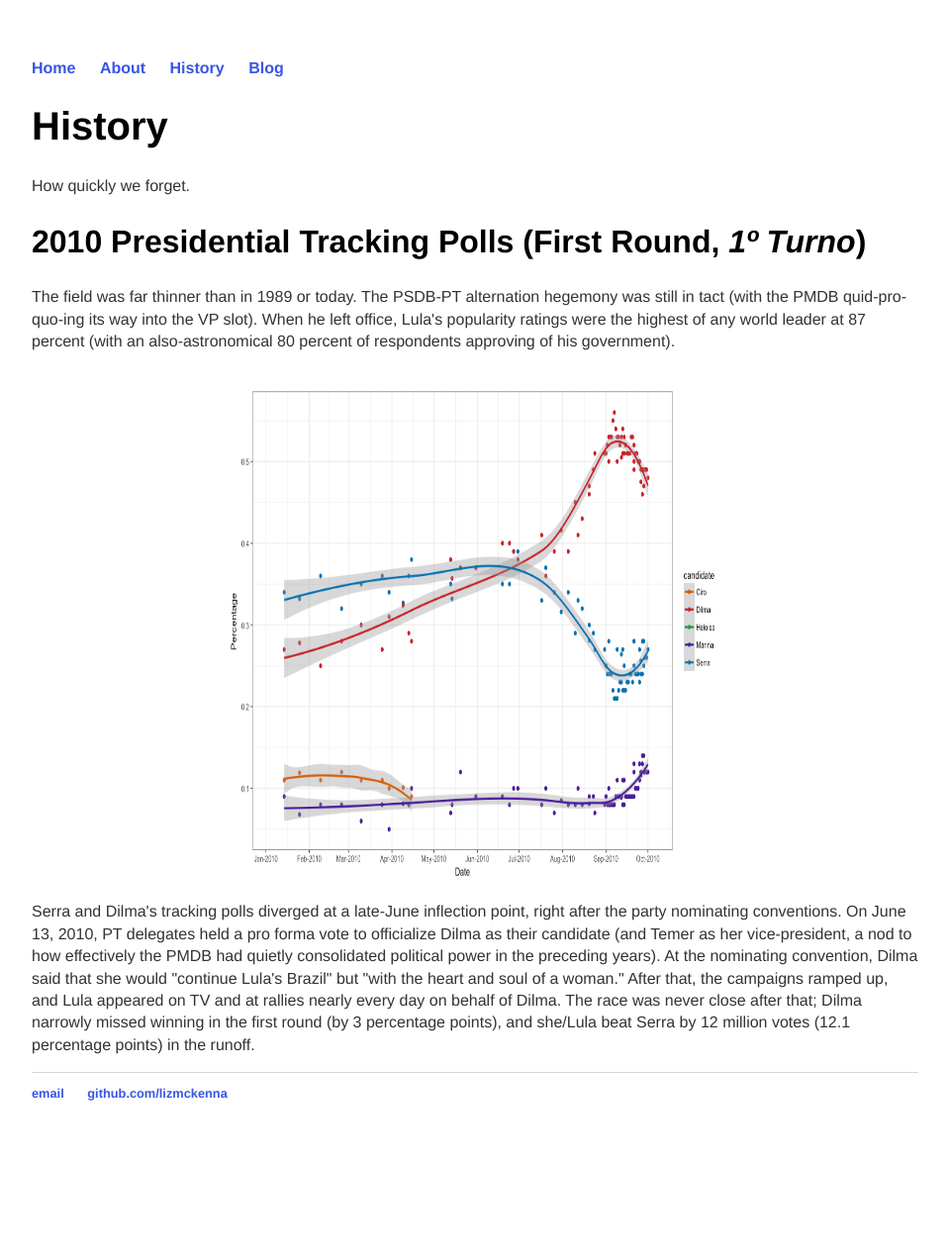
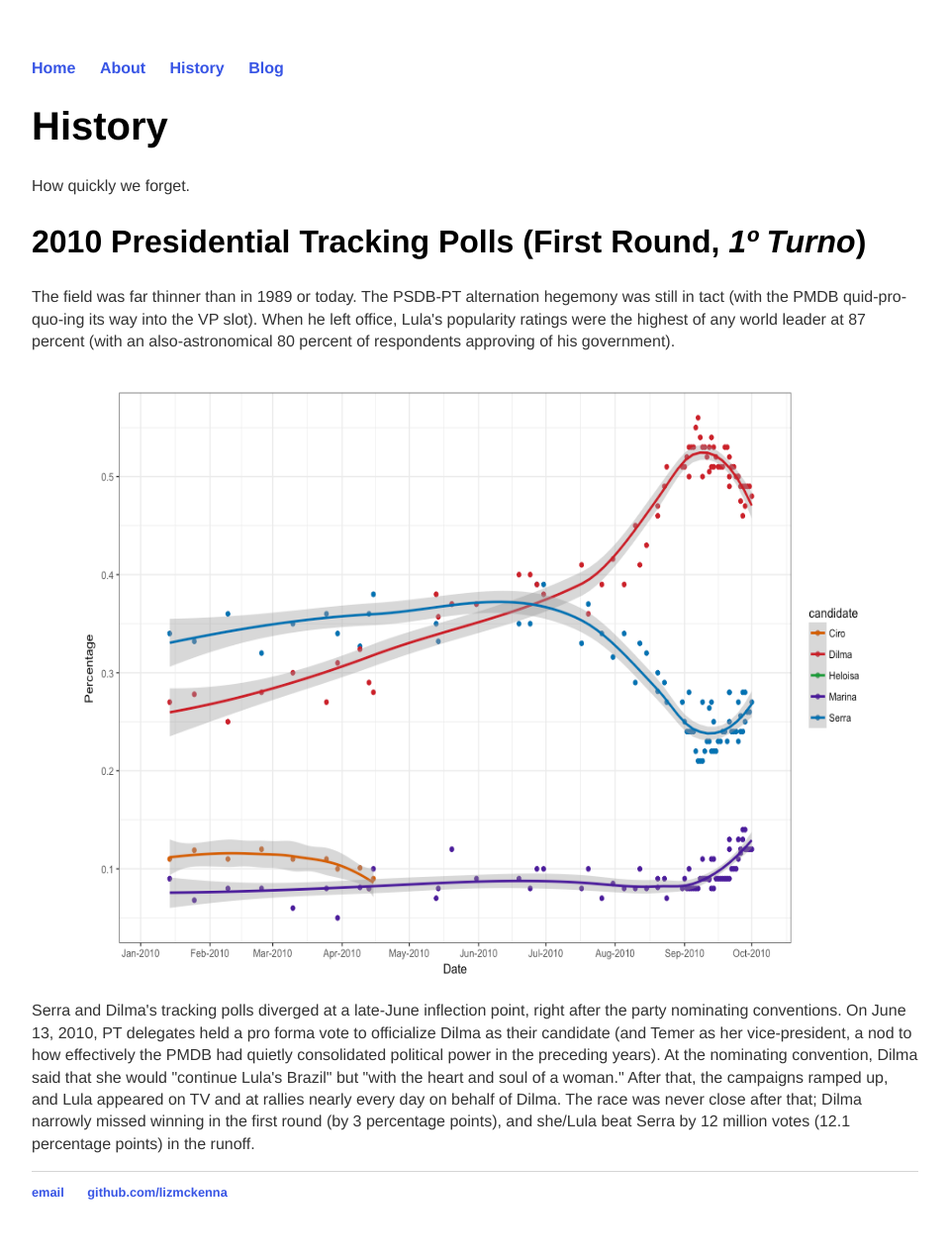
Before and after one commit to lizmckenna/elizabethmckenna.org, a Jekyll site: the page built from history/index.html, in a window 1280 px wide. Shown: the whole page at 99% size, without its empty margins (160-1119 px from the left). Built offline with Jekyll 4.4.1, drawn with Linux system fonts in a browser that asks for light colours; before the commit the page ends 1172 px from its top, so only the background shows below that.

Commit message:
Update index.html

```diff
--- a/history/index.html
+++ b/history/index.html
@@ -9,7 +9,7 @@
 <p>The field was far thinner than in 1989 or today. The PSDB-PT alternation hegemony was still in tact (with the PMDB quid-pro-quo-ing its way into the VP slot). When he left office, Lula's popularity ratings were the highest of any world leader at 87 percent (with an also-astronomical 80 percent of respondents approving of his government).</p>
 <br>
 <center>
-<img src="/images/10_tracking_polls.png" alt="HTML5 Icon" style="width:500px;height:500px;">
+<img src="/images/10_tracking_polls.png" alt="HTML5 Icon" style="width:800px;height:600px;">
 	</center>
 <p>Serra and Dilma's tracking polls diverged at a late-June inflection point, right after the party nominating conventions. On June 13, 2010, PT delegates held a pro forma vote to officialize Dilma as their candidate (and Temer as her vice-president, a nod to how effectively the PMDB had quietly consolidated political power in the preceding years). At the nominating convention, Dilma said that she would "continue Lula's Brazil" but "with the heart and soul of a woman." After that, the campaigns ramped up, and Lula appeared on TV and at rallies nearly every day on behalf of Dilma. The race was never close after that; Dilma narrowly missed winning in the first round (by 3 percentage points), and she/Lula beat Serra by 12 million votes (12.1 percentage points) in the runoff.</p>
 </div><!-- /.blurb -->
```
